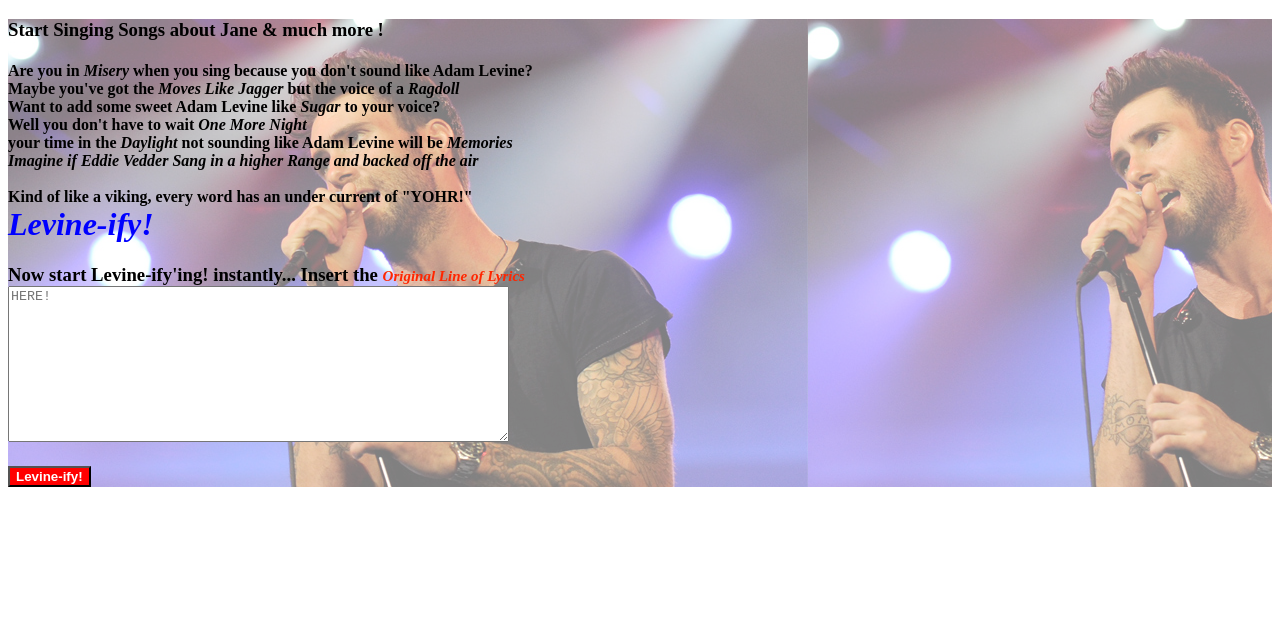
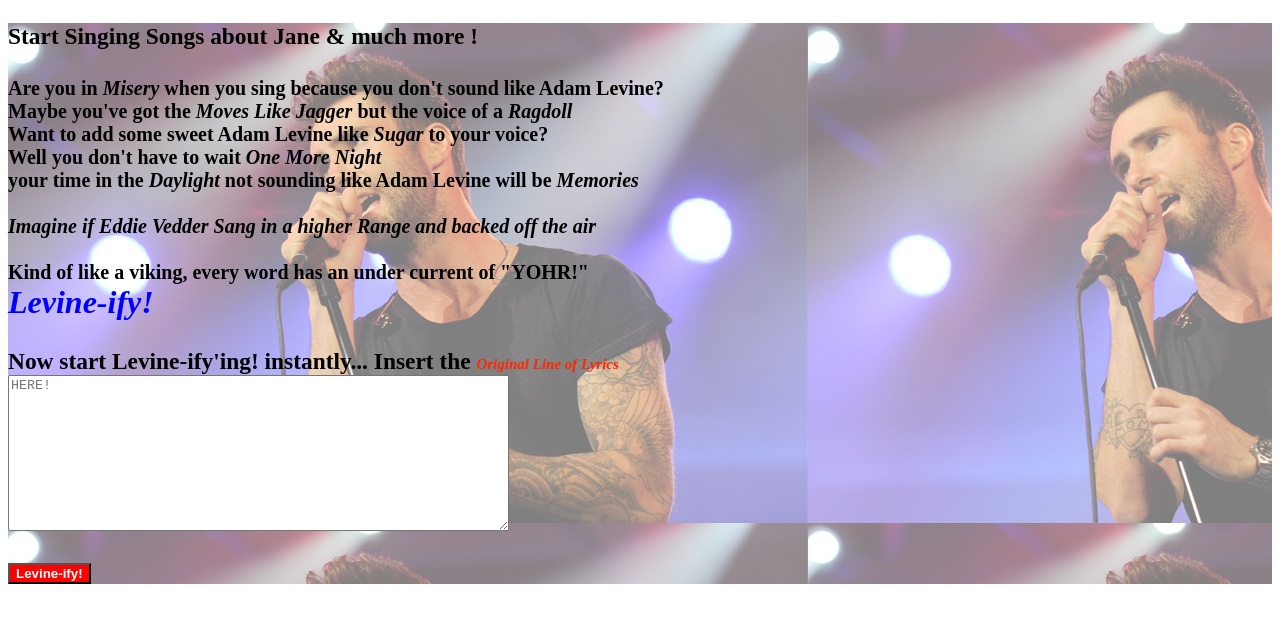
Before and after one commit to toddmccool/LevineVocalModifier, a plain HTML site: page index.html in a window 1280 px wide. Drawn offline with Linux system fonts and the light colour scheme.

Commit message:
textsize

```diff
--- a/index.html
+++ b/index.html
@@ -27,7 +27,7 @@
       <h3>Start Singing Songs about Jane & much more !</h3>
       <h4>
         Are you in <i>Misery</i> when you sing because you don't sound like Adam Levine?<br />Maybe you've got the <i>Moves Like Jagger</i> but the voice of a <i>Ragdoll</i><br>
-       Want to add some sweet Adam Levine like <i>Sugar</i> to your voice?  <br />Well you don't have to wait <i>One More Night</i><br> your time in the <i>Daylight</i> not sounding like Adam Levine will be <i>Memories</i><br>
+       Want to add some sweet Adam Levine like <i>Sugar</i> to your voice?  <br />Well you don't have to wait <i>One More Night</i><br> your time in the <i>Daylight</i> not sounding like Adam Levine will be <i>Memories</i><br><br>
         <i>Imagine if Eddie Vedder Sang in a higher Range and backed off the air</i> <br /><br>Kind of like a viking, every word has an under current of <b>"YOHR!"</b><br>
         <span class="header-pfont">Levine-ify!</span>
 <br>
--- a/styles.css
+++ b/styles.css
@@ -1,6 +1,7 @@
 body {
   color: black; /* sets the text color to white */
   position: relative; /* sets the position property to relative so that the ::before pseudo-element can be positioned absolutely */
+  font-size: 20px;
 }
 
 body::before {
```
